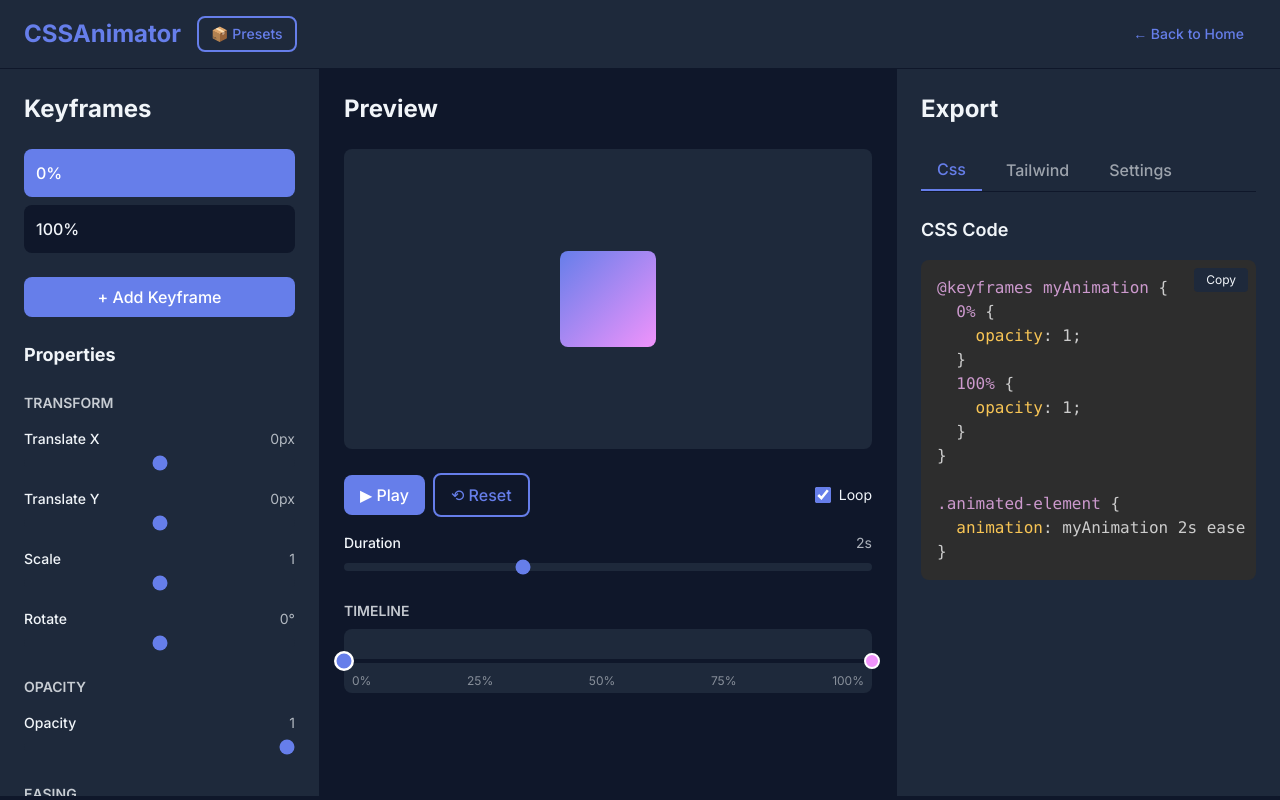
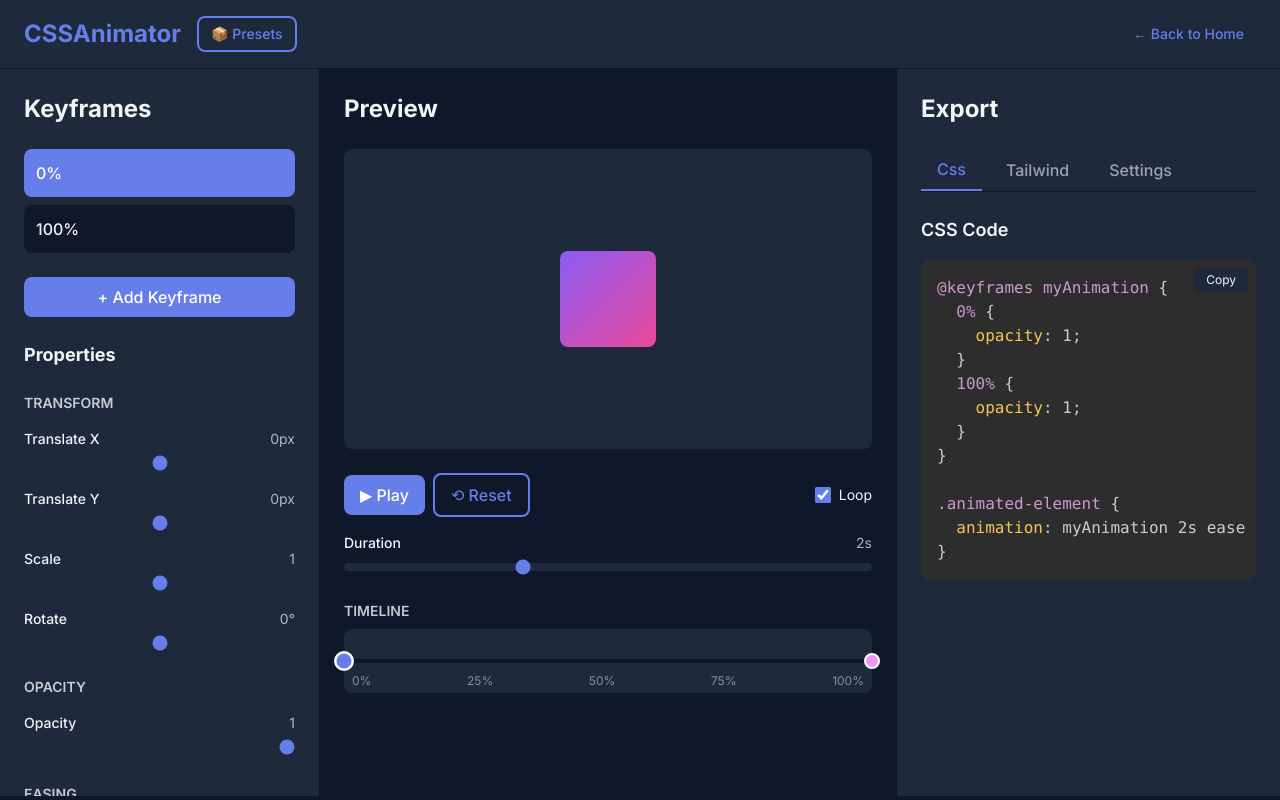
Before and after one commit to AutonomousClara/cssanimator, a Next.js app: page /editor in a window 1280 px wide. Built offline with nearby package versions, Linux system fonts and the light colour scheme.

Commit message:
fix: Implementar preview com iframe isolado (v3)

```diff
--- a/components/editor/Canvas.tsx
+++ b/components/editor/Canvas.tsx
@@ -23,11 +23,9 @@ export function Canvas({
 }: CanvasProps) {
   const [isPlaying, setIsPlaying] = useState(false);
   const [loop, setLoop] = useState(true);
-  const [animationKey, setAnimationKey] = useState(0);
-  const elementRef = useRef<HTMLDivElement>(null);
-  const styleRef = useRef<HTMLStyleElement | null>(null);
+  const iframeRef = useRef<HTMLIFrameElement>(null);
 
-  // Inject CSS @keyframes into DOM
+  // Update iframe content when animation changes or play state changes
   useEffect(() => {
     // Generate CSS @keyframes from animation data
     const generateKeyframesCSS = () => {
@@ -44,60 +42,66 @@ export function Canvas({
         const transformRule = transforms.length > 0 ? `transform: ${transforms.join(' ')};` : '';
         const opacityRule = `opacity: ${kf.opacity};`;
 
-      return `${kf.position}% { ${transformRule} ${opacityRule} }`;
-    }).join('\n  ');
+        return `  ${kf.position}% { ${transformRule} ${opacityRule} }`;
+      }).join('\n');
+
+      return `@keyframes previewAnimation {\n${keyframeRules}\n}`;
+    };
+
+    // Generate complete HTML for iframe
+    const generateIframeHTML = () => {
+      const keyframesCSS = generateKeyframesCSS();
+      const animationCSS = isPlaying
+        ? `animation: previewAnimation ${animation.duration}s ease ${loop ? 'infinite' : '1'} normal;`
+        : 'animation: none;';
 
       return `
-@keyframes previewAnimation {
-  ${keyframeRules}
-}`;
+<!DOCTYPE html>
+<html>
+<head>
+  <style>
+    * { margin: 0; padding: 0; box-sizing: border-box; }
+    body {
+      width: 100%;
+      height: 100vh;
+      display: flex;
+      align-items: center;
+      justify-content: center;
+      background: transparent;
+      overflow: hidden;
+    }
+    ${keyframesCSS}
+    #element {
+      width: 96px;
+      height: 96px;
+      border-radius: 0.5rem;
+      background: linear-gradient(135deg, #8b5cf6 0%, #ec4899 100%);
+      ${animationCSS}
+    }
+  </style>
+</head>
+<body>
+  <div id="element"></div>
+</body>
+</html>`;
     };
 
-    // Remove old style if exists
-    if (styleRef.current) {
-      styleRef.current.remove();
+    if (iframeRef.current) {
+      const iframeDoc = iframeRef.current.contentDocument;
+      if (iframeDoc) {
+        iframeDoc.open();
+        iframeDoc.write(generateIframeHTML());
+        iframeDoc.close();
       }
-
-    // Create new style element
-    const style = document.createElement('style');
-    style.textContent = generateKeyframesCSS();
-    document.head.appendChild(style);
-    styleRef.current = style;
-
-    // Cleanup on unmount
-    return () => {
-      if (styleRef.current) {
-        styleRef.current.remove();
     }
-    };
-  }, [animation.keyframes, animation.duration]);
-
-  // Generate animation CSS property
-  const getAnimationStyle = (): React.CSSProperties => {
-    if (!isPlaying) {
-      return {
-        animationPlayState: 'paused',
-      };
-    }
-
-    return {
-      animation: `previewAnimation ${animation.duration}s ease ${loop ? 'infinite' : '1'} normal`,
-      animationPlayState: 'running',
-    };
-  };
+  }, [animation.keyframes, animation.duration, isPlaying, loop]);
 
   const handlePlayPause = () => {
-    if (!isPlaying) {
-      // Starting animation - force re-render with new key
-      setAnimationKey(prev => prev + 1);
-    }
     setIsPlaying(!isPlaying);
   };
 
   const handleReset = () => {
     setIsPlaying(false);
-    // Force re-render by updating key
-    setAnimationKey(prev => prev + 1);
 
     // Restart animation after reset
     setTimeout(() => {
@@ -111,11 +115,11 @@ export function Canvas({
 
       {/* Preview Area */}
       <div className="flex-1 flex items-center justify-center bg-surface rounded-lg mb-6 min-h-[300px] relative overflow-hidden">
-        <div
-          key={animationKey}
-          ref={elementRef}
-          className="w-24 h-24 rounded-lg bg-gradient-to-br from-primary to-accent"
-          style={getAnimationStyle()}
+        <iframe
+          ref={iframeRef}
+          className="w-full h-full border-0"
+          title="Animation Preview"
+          sandbox="allow-same-origin"
         />
       </div>
 
```
Lines whose indentation alone changed are shown as unchanged.
